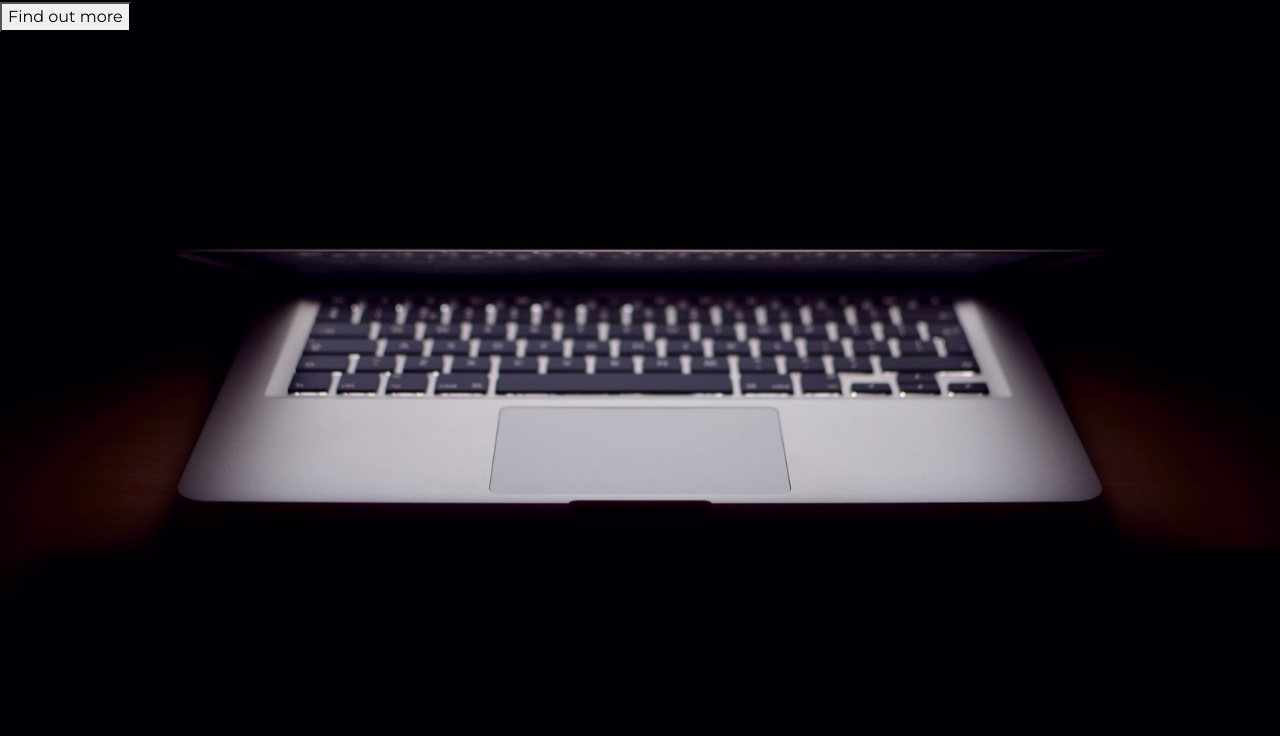
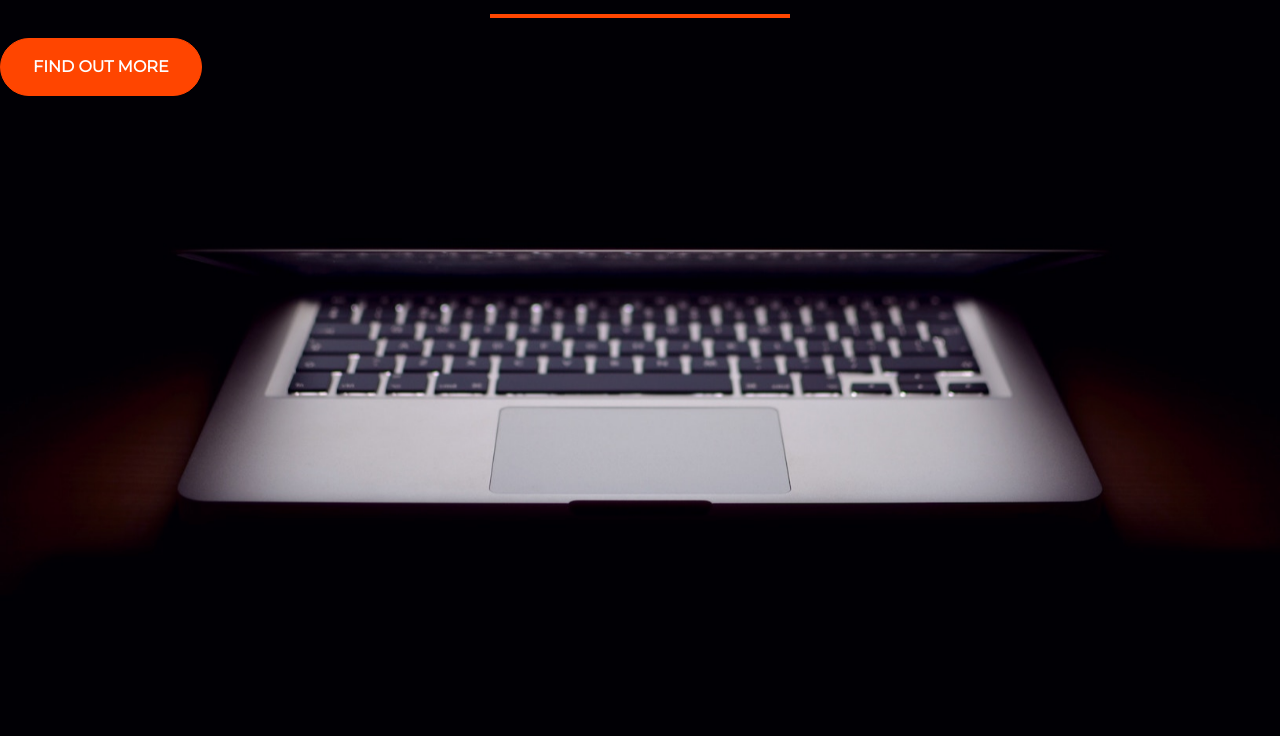
Before and after one commit to tiborhajszan/ZtmCourse_WebDeveloper, a plain HTML site: page Project_Startup/index.html in a window 1280 px wide. Shown: the part 64-800 px from the top of the page. Drawn offline with nearby package versions, Linux system fonts and the light colour scheme.

Commit message:
Lesson "Quick Note: The hr tag" : Completed.

```diff
--- a/Project_Startup/index.html
+++ b/Project_Startup/index.html
@@ -18,10 +18,13 @@
 <body>
 
   <!-- header title -->
-  <h1>The biggest startup event of the year</h1>
+  <h1 class="text-uppercase"><strong>The biggest startup event of the year</strong></h1>
+
+  <!-- divider line -->
+  <hr>
 
   <!-- call to action button -->
-  <button>Find out more</button>
+  <button class="btn btn-primary btn-xl">Find out more</button>
 
 </body>
 
--- a/Project_Startup/style.css
+++ b/Project_Startup/style.css
@@ -15,3 +15,32 @@ h1 {
   font-size: 3rem;
   color: navajowhite;
 }
+
+hr {
+  max-width: 300px;
+  margin: 20px auto;
+  border: 2px solid orangered;
+  color: orangered;
+  opacity: 1;
+}
+
+.btn {
+  border-radius: 300px;
+  font-weight: 700;
+  text-transform: uppercase;
+}
+
+.btn-primary {
+  border-color: orangered;
+  background-color: orangered;
+}
+
+.btn-primary:hover {
+  border-color: #912900;
+  border-width: 3px;
+  background-color: #912900;
+}
+
+.btn-xl {
+  padding: 1rem 2rem;
+}
```
Also changed, not shown: 1 other file.
